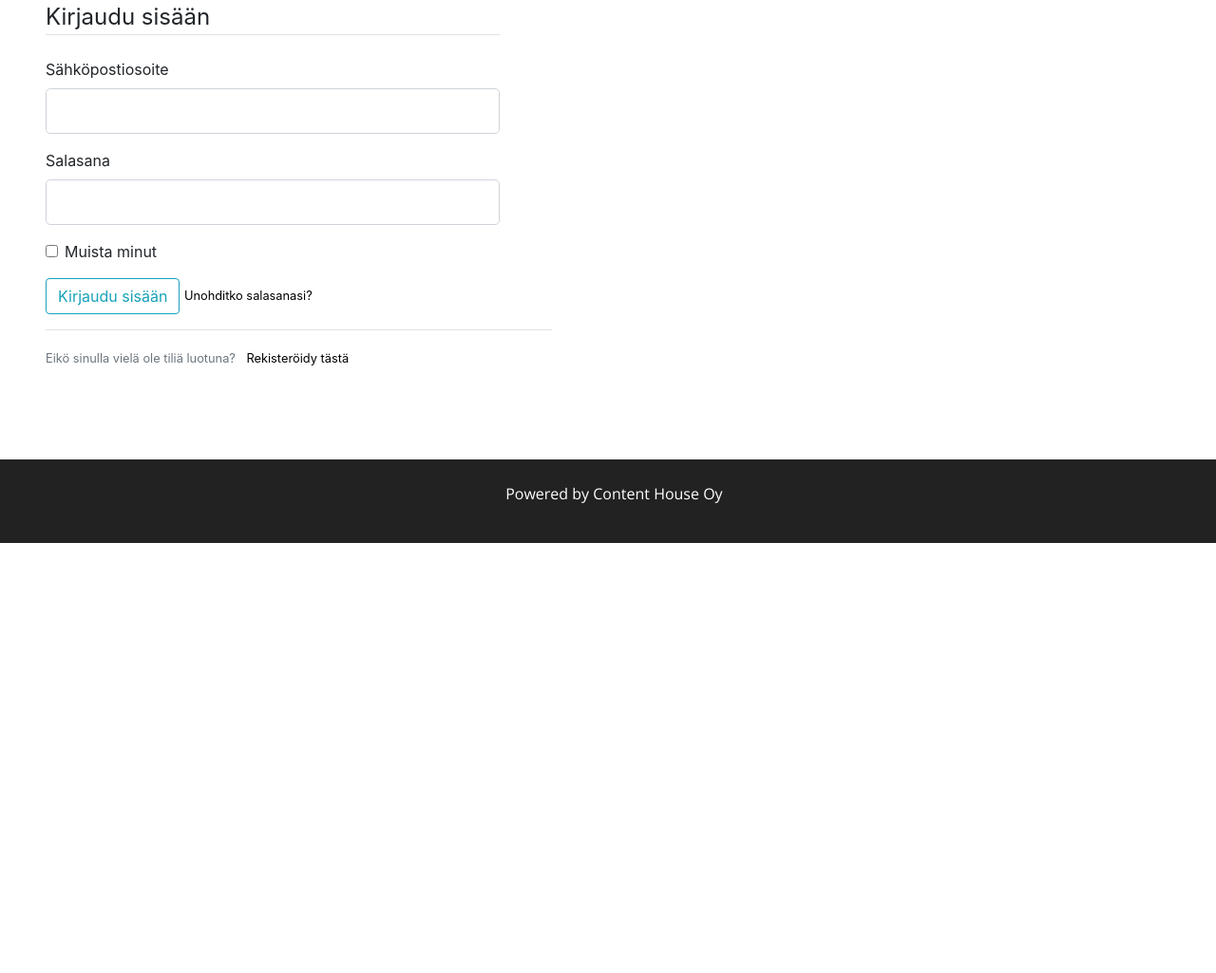
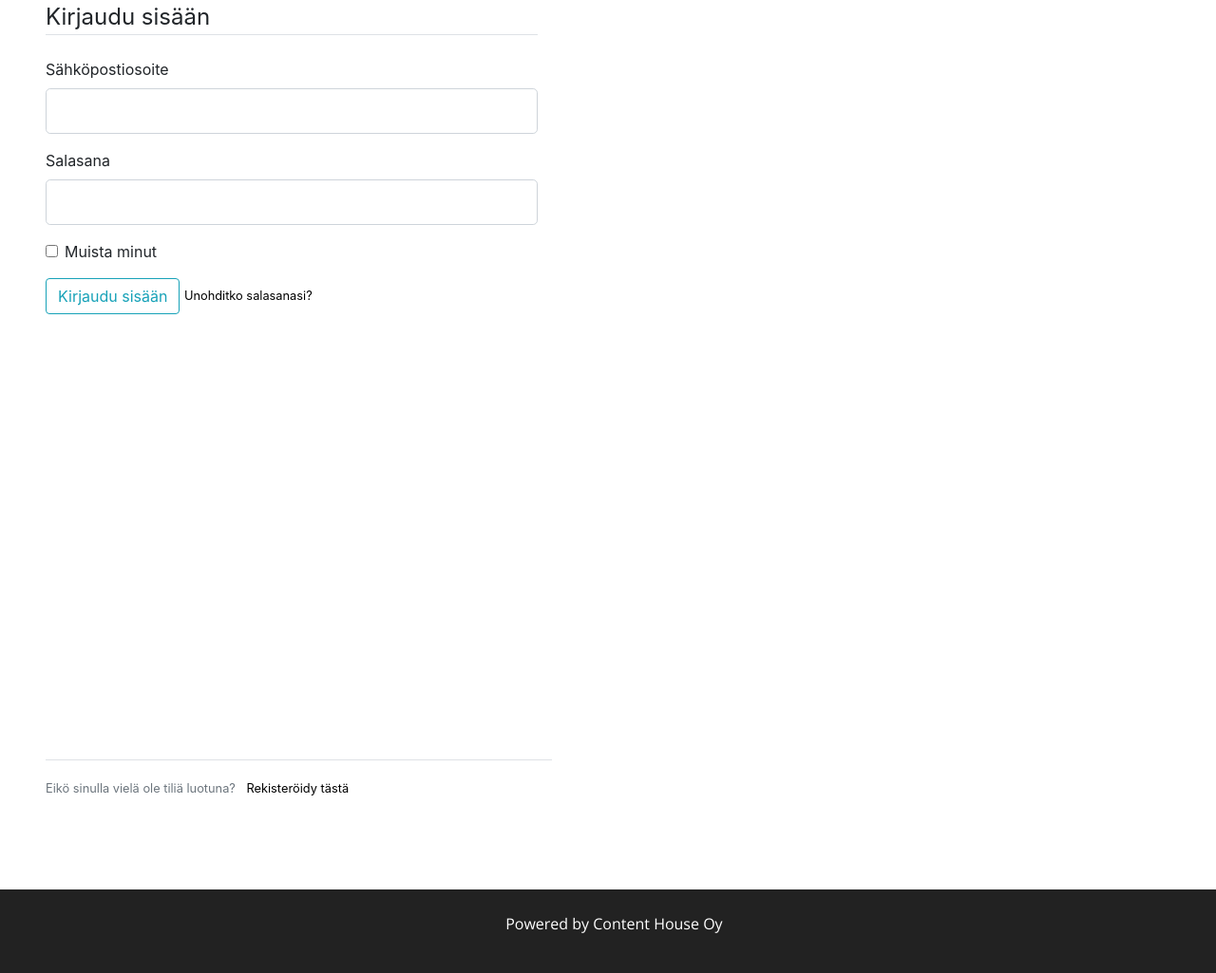
Before and after one commit to Valtterisyv/salesMNGR, a Flask app: page /kirjaudu in a window 1280 px wide; the page is wider, and only the part inside the window is pictured. Shown: the part 74-1099 px from the top of that part at 95% size. Before the commit the page ends 646 px from the top of that part, so only its background shows below. Run offline with Flask 3, Linux system fonts and the light colour scheme.

Commit message:
5.5. background commit

```diff
--- a/salesmngr/templates/index.html
+++ b/salesmngr/templates/index.html
@@ -5,7 +5,7 @@
     <div class="pl-5 pt-5 col-lg-5">
         <H1 class="white-text">Lets break it down!</H1>
         <H1 class="white-text mb-2">SalesMNGR auttaa purkamaan myyyntisi osiin, jotta pystyt näkemään tarkasti missä osa-alueissa myyntisi kaipaa hiomista</H1>
-        <button href="{{ url_for('login') }}" type="button" class="btn btn-outline-light btn-lg">Kirjaudu</button>
+        <a href="{{ url_for('login') }}" type="button" class="btn btn-outline-light btn-lg">Let's Go!</a>
     </div>
 </div>
 </body>
--- a/salesmngr/templates/login.html
+++ b/salesmngr/templates/login.html
@@ -1,7 +1,7 @@
 {% extends "layout.html" %}
 {% block content %}
 <body class="fade-in-text">
-<div class="ml-5 mr-5">
+<div id="filldiv" class="ml-5 mr-5">
     <div class="col-lg-5 pl-0">
         <form method="POST" action="">
             {{ form.hidden_tag() }}
--- a/salesmngr/templates/register.html
+++ b/salesmngr/templates/register.html
@@ -1,7 +1,7 @@
 {% extends "layout.html" %}
 {% block content %}
 <body class="fade-in-text">
-<div class="ml-5 mr-5">
+<div id="filldiv" class="ml-5 mr-5">
     <div class="col-lg-5 pl-0">
         <form method="POST" action="">
             {{ form.hidden_tag() }}
```
